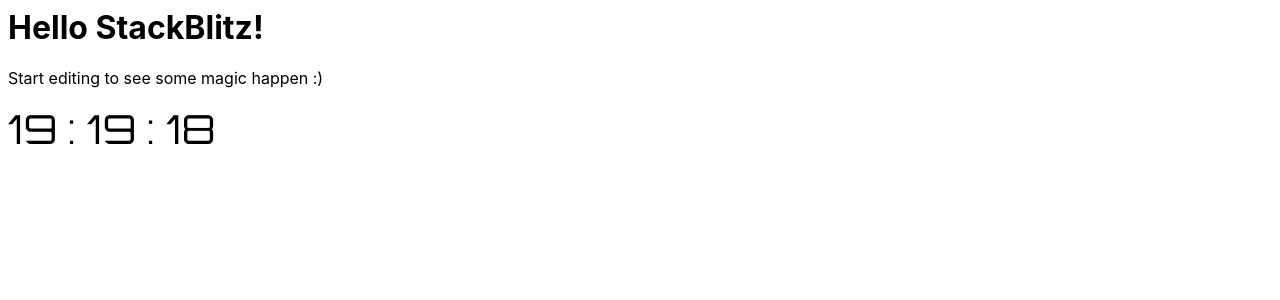
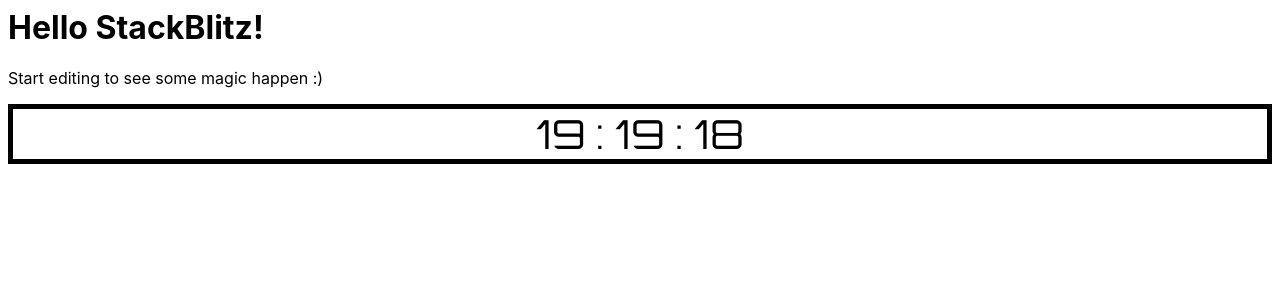
Before and after one commit to santanu8961/Coding-Examples, a React (Create React App) app: page / in a window 1280 px wide. Shown: the top 300 px of the page. Built offline with nearby package versions, Linux system fonts and the light colour scheme.

Commit message:
1 file modified

```diff
--- a/src/digital-watch.js
+++ b/src/digital-watch.js
@@ -25,5 +25,16 @@ export const DigitalWatch = () => {
     };
   }, []);
 
-  return <div style={{ fontFamily: 'Orbitron', fontSize: 40 }}>{time}</div>;
+  return (
+    <div
+      style={{
+        fontFamily: 'Orbitron',
+        fontSize: 40,
+        border: '5px solid',
+        textAlign: 'center',
+      }}
+    >
+      {time}
+    </div>
+  );
 };
```
